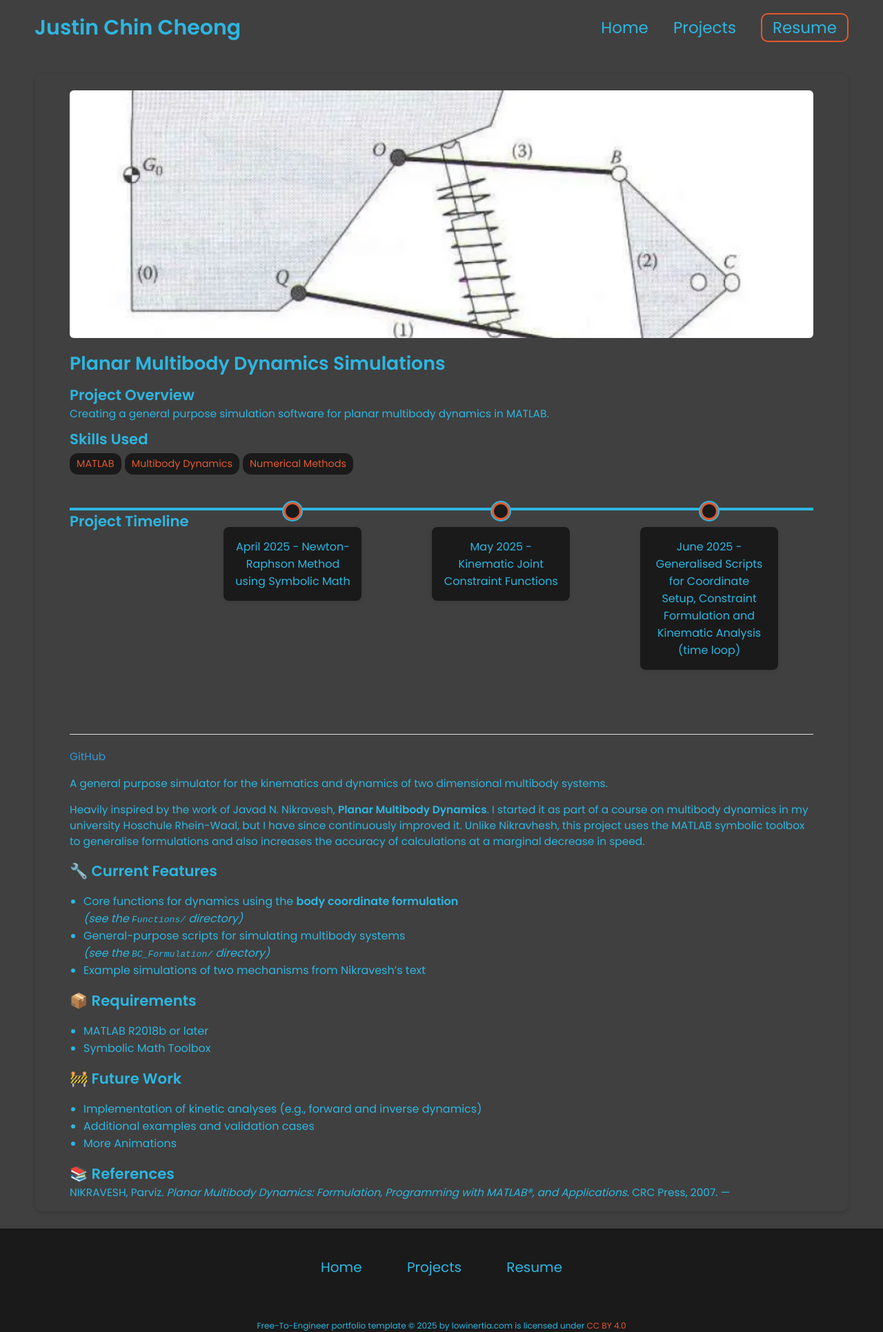
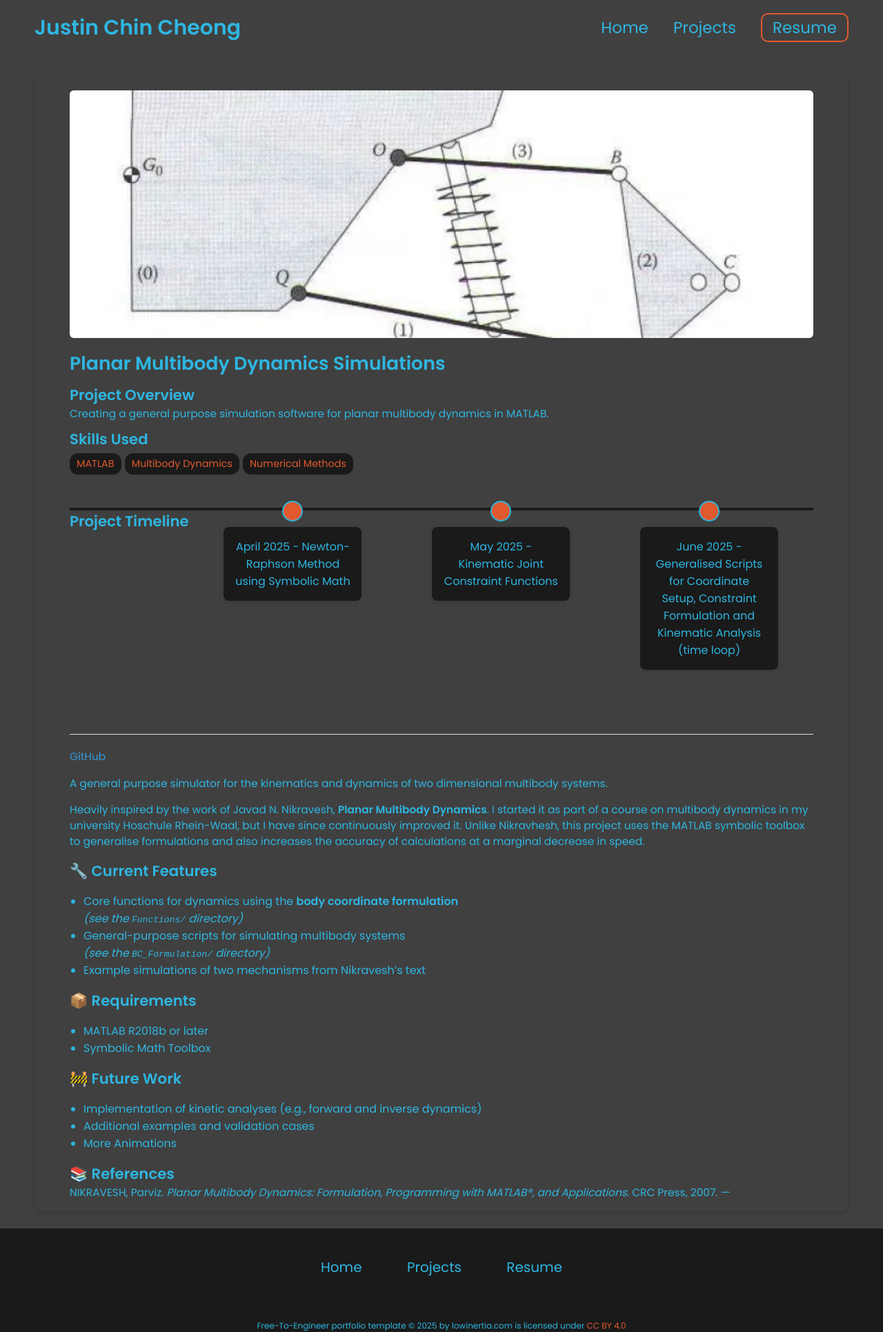
Before and after one commit to jcchincheong-bb/jcchincheong-bb.github.io, a Jekyll site: the page built from _projects/mbd-simulations/index.md, in a window 1280 px wide. Shown: the whole page at 69% size. Built offline with Jekyll 4.4.1, drawn with Linux system fonts in a browser that asks for light colours.

Commit message:
Timeline Color Adjust 3

```diff
--- a/css/styles.css
+++ b/css/styles.css
@@ -750,7 +750,7 @@ footer p {
   margin: 3rem 0;
   padding: 0;
   list-style: none;
-  border-top: 4px solid var(--text-color);
+  border-top: 4px solid var(--light-background-color);
 }
 
 /* Each timeline item */
@@ -770,7 +770,7 @@ footer p {
   width: 20px;
   height: 20px;
   border-radius: 50%;
-  background: var(--light-background-color);
+  background: var(--border-color);
   border: 3px solid var(--border-color);
   box-shadow: 0 0 0 2px var(--highlight-color);
 }
```
